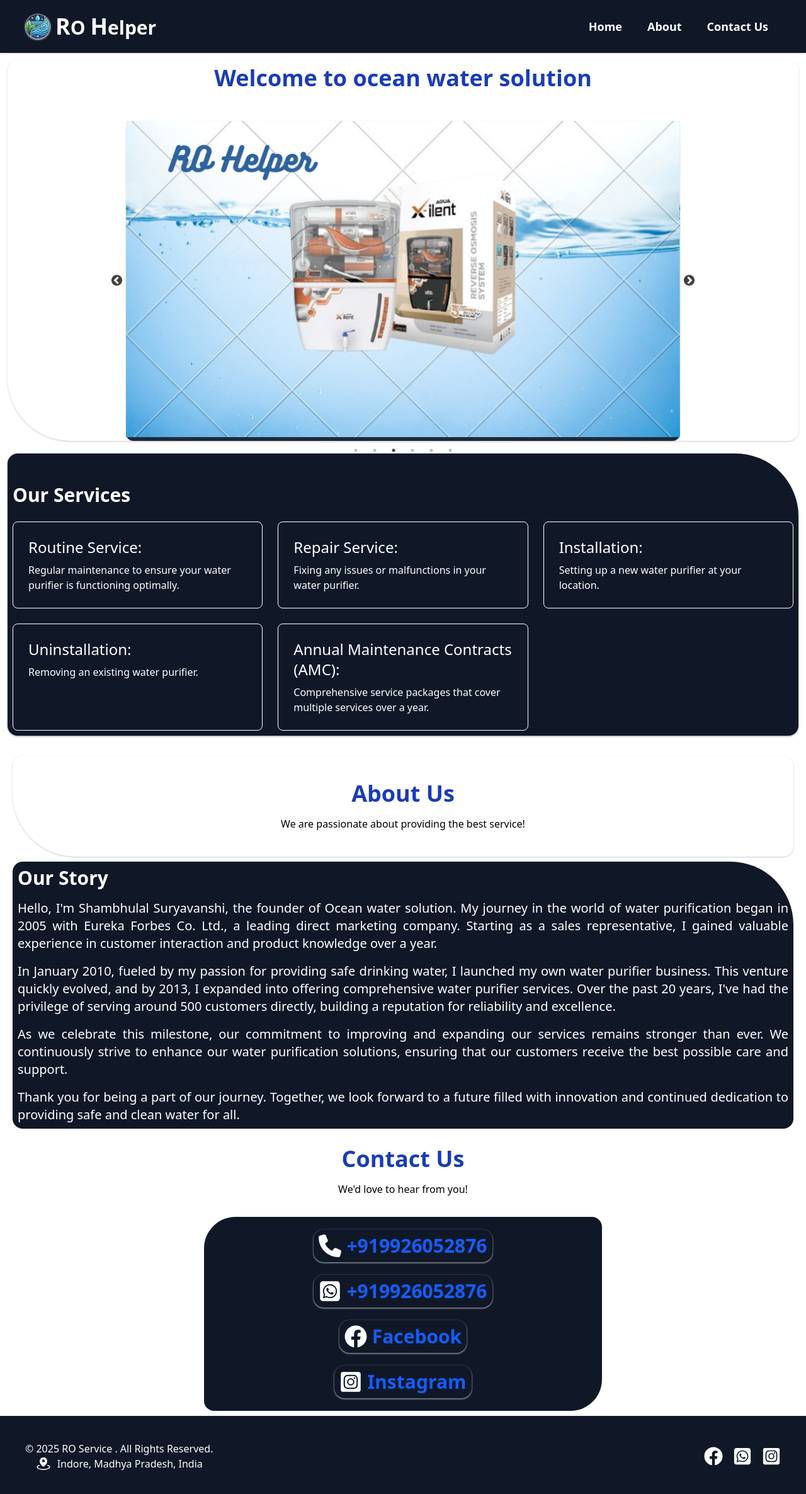
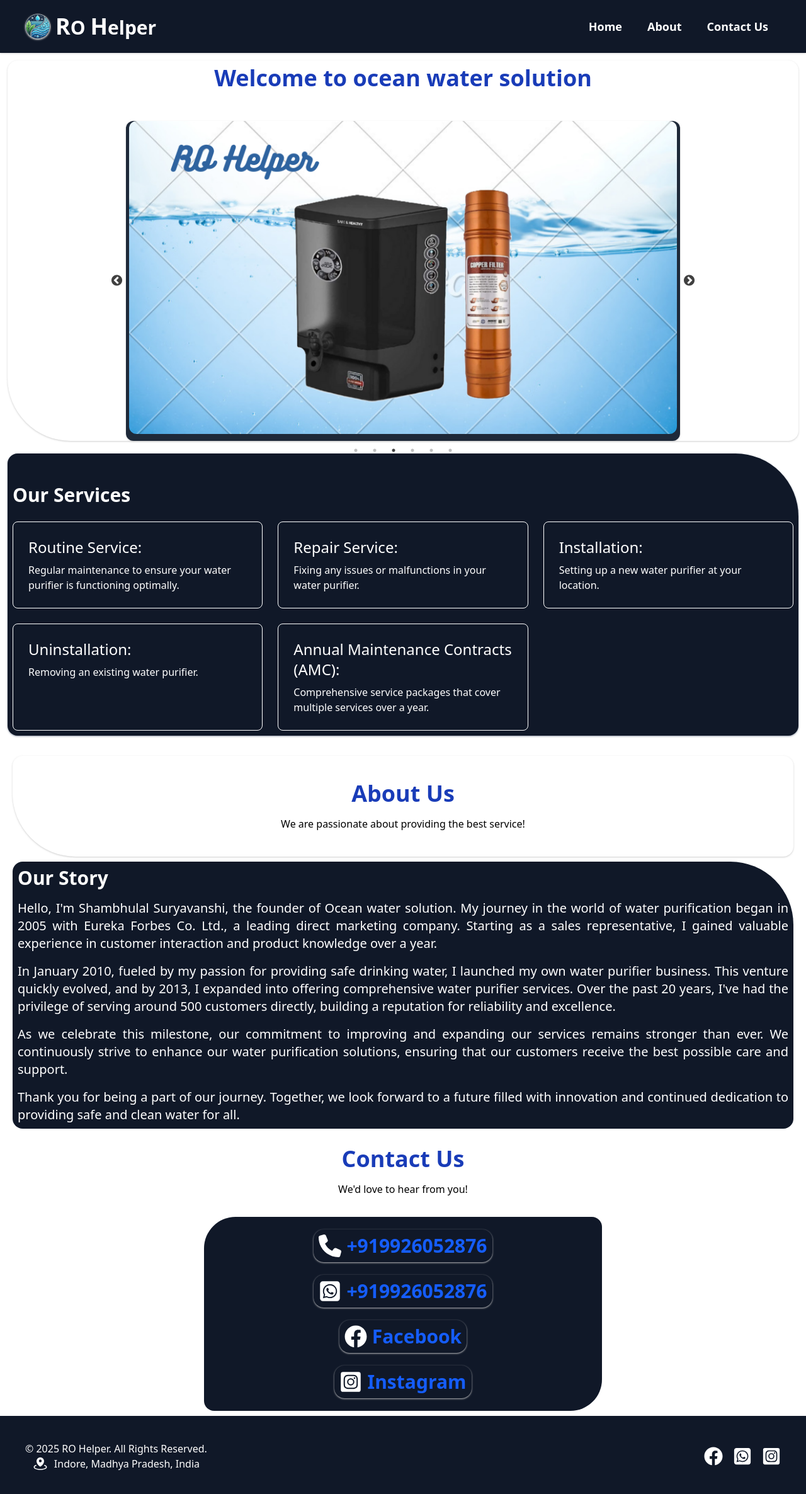
Before and after one commit to Harsh-Dev1602/RO-Helper, a React (Vite) app: page / in a window 1280 px wide. Shown: the top 2372 px of the page at 63% size. Built offline with nearby package versions, Linux system fonts and the light colour scheme.

Commit message:
Ocean-water-solution-update-1.1.2.2

```diff
--- a/src/Components/Footer.jsx
+++ b/src/Components/Footer.jsx
@@ -25,7 +25,7 @@
   return (
     <footer className="bg-gray-900 gap-6 lg:gap-0 text-white p-10 flex-col lg:flex-row flex justify-between">
       <div className=" order-2 lg:order-1 text-center">
-        <p>&copy; 2025 RO Service . All Rights Reserved.</p>
+        <p>&copy; 2025 RO Helper. All Rights Reserved.</p>
         <p className=' flex justify-center items-center gap-2.5'> <PiMapPinAreaFill className=' text-2xl font-bold'/>Indore, Madhya Pradesh, India</p>
       </div>
       <div className="flex order-1 lg:order-2 gap-4 justify-center items-center">
--- a/src/Pages/Home.jsx
+++ b/src/Pages/Home.jsx
@@ -9,8 +9,6 @@
 import BgImg4 from "../../public/Img/BG-IMG4.png"
 import BgImg5 from "../../public/Img/BG-IMG5.png"
 import BgImg6 from "../../public/Img/BG-IMG6.png"
-import BgImg7 from "../../public/Img/BG-IMG7.png"
-
 
 
 function Home() {
@@ -41,16 +39,16 @@
               <img src={BgImg2} className=' w-full h-auto object-cover' />
             </div>
             <div>
-              <img src={BgImg4} className=' w-full mx-auto h-auto object-cover' />
+              <img src={BgImg3} className='rounded-xl  w-[99%] mx-auto h-auto object-cover' />
             </div>
             <div>
-              <img src={BgImg5} className=' w-full mx-auto h-auto object-cover' />
+              <img src={BgImg4} className='rounded-xl w-[99%] mx-auto h-auto object-cover' />
             </div>
             <div>
-              <img src={BgImg6} className=' w-full mx-auto h-auto object-cover' />
+              <img src={BgImg5} className='rounded-xl w-[99%] mx-auto h-auto object-cover' />
             </div>
             <div>
-              <img src={BgImg7} className=' w-full mx-auto h-auto object-cover' />
+              <img src={BgImg6} className='rounded-xl w-[99%] mx-auto h-auto object-cover' />
             </div>
 
 
```
Also changed, not shown: public/Img/BG-IMG3.png, public/Img/BG-IMG7.png (deleted).
